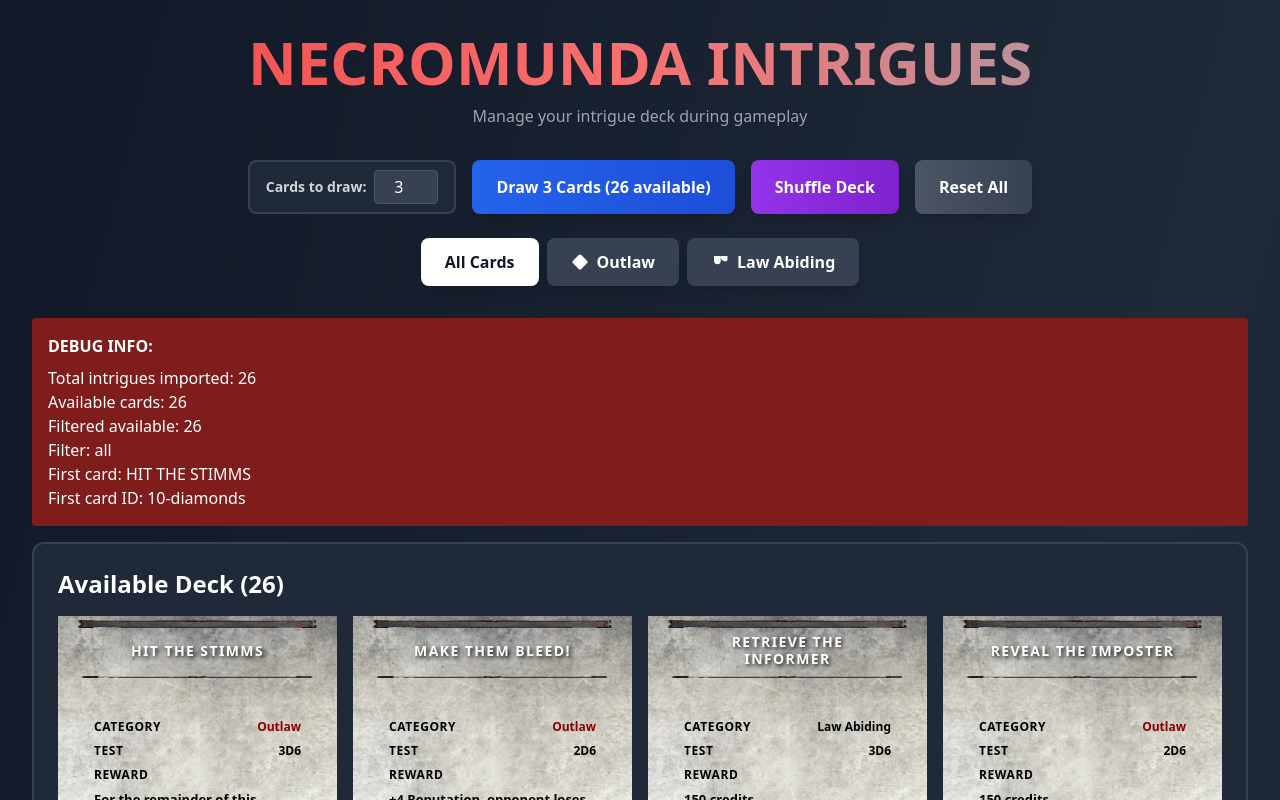
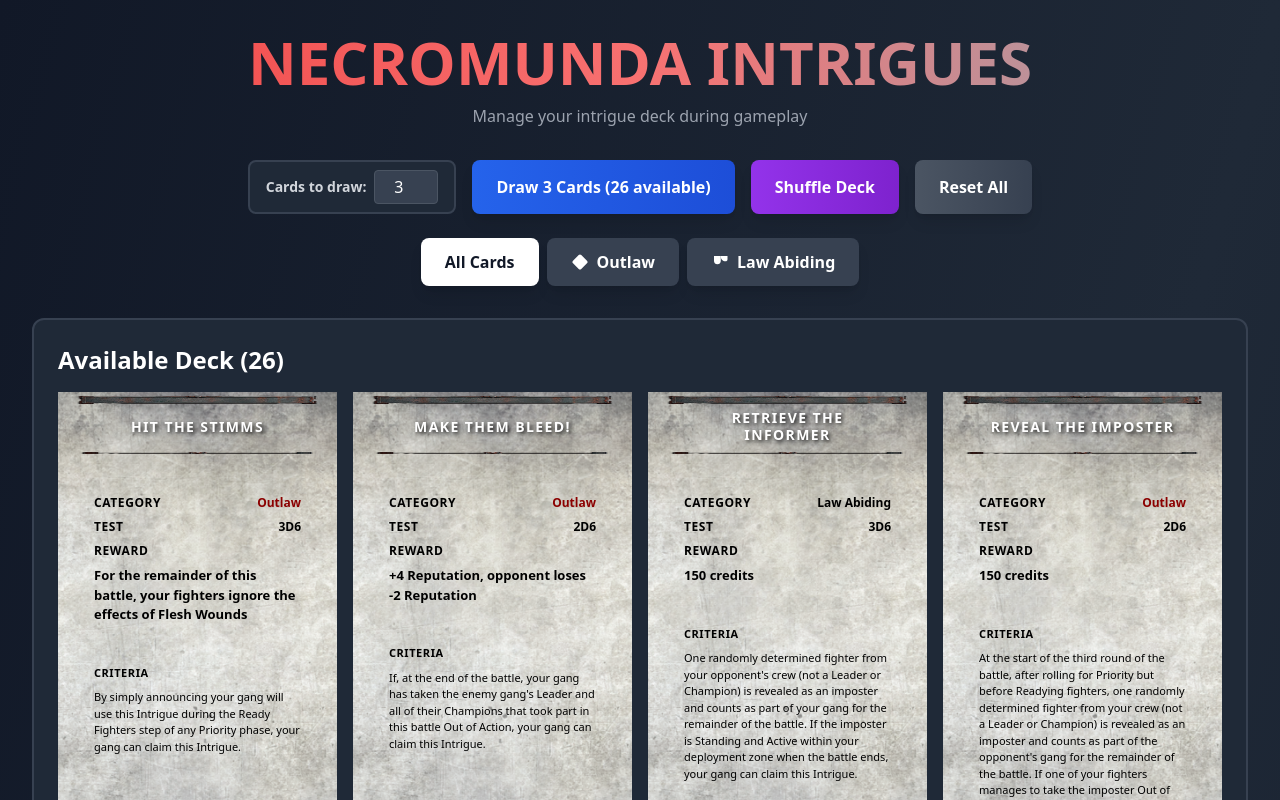
Before and after one commit to joeseos/Necromunda-Intrigues-Manager, a SvelteKit app: page / in a window 1280 px wide. Shown: the top 800 px of the page. Built offline with nearby package versions, Linux system fonts and the light colour scheme.

Commit message:
Update +page.svelte

```diff
--- a/src/routes/+page.svelte
+++ b/src/routes/+page.svelte
@@ -131,17 +131,6 @@
       <FilterBar currentFilter={filter} onFilterChange={handleFilterChange} />
     </div>
 
-    <!-- DEBUG INFO - Remove after fixing -->
-    <div class="bg-red-900 text-white p-4 mb-4 rounded">
-      <p class="font-bold mb-2">DEBUG INFO:</p>
-      <p>Total intrigues imported: {intrigues.length}</p>
-      <p>Available cards: {availableCards.length}</p>
-      <p>Filtered available: {filteredAvailable.length}</p>
-      <p>Filter: {filter}</p>
-      <p>First card: {filteredAvailable[0]?.name || 'None'}</p>
-      <p>First card ID: {filteredAvailable[0]?.id || 'None'}</p>
-    </div>
-
     {#if justDrawnCards.length > 0}
       <div class="mb-8 animate-fade-in">
         <div class="bg-gradient-to-r from-yellow-900 via-yellow-800 to-yellow-900 rounded-xl p-6 border-4 border-yellow-500 shadow-2xl">
```
